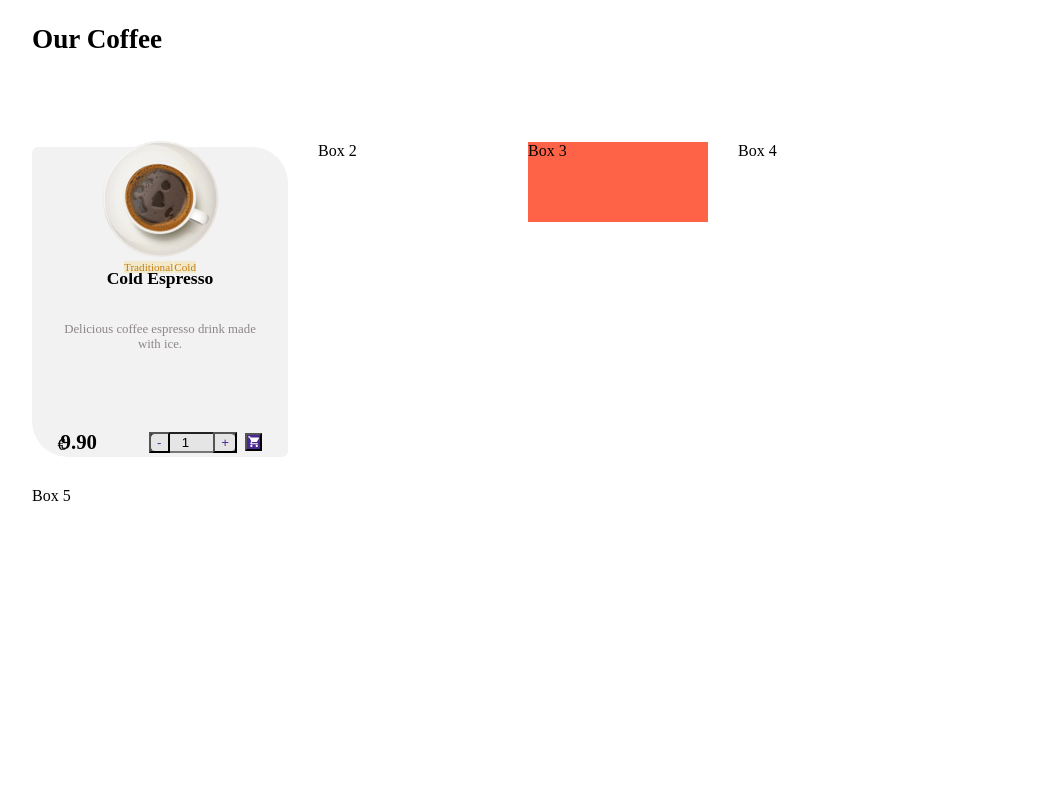
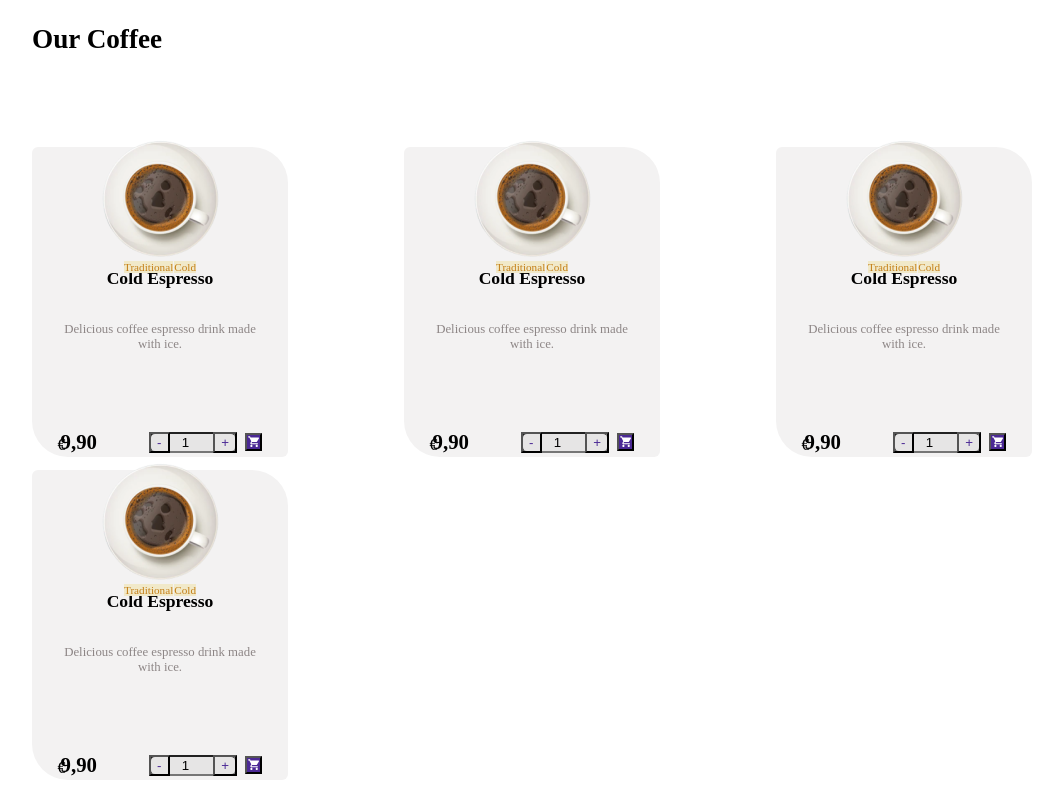
Before and after one commit to diebraga/delivery_coffee, a React (Vite) app: page / in a window 1280 px wide. Shown: the part 660-1469 px from the top of the page, without its empty margins (108-1171 px from the left). Before the commit the page ends 1256 px from the top, so only its background shows below. Built offline with nearby package versions, Linux system fonts and the light colour scheme; the HTML template or start-up script is replaced by a standard one.

Commit message:
card component

```diff
--- /dev/null
+++ b/src/components/OurCoffes/CoffeeCard.tsx
@@ -0,0 +1,114 @@
+import { Flex, Heading, Image, Tag, HStack, Text } from "@chakra-ui/react";
+import { QuantityForm } from "./QuantityForm";
+
+interface Tags {
+  label: string
+}
+
+interface Props {
+  imageSrc: string
+  tags: Tags[]
+  title: string
+  content: string
+  price: string
+}
+
+export function CoffeeCard({ imageSrc, tags, content, title, price }: Props) {
+  return (
+    <Flex
+      w='16rem'
+      h='19.375rem'
+      bg='#F3F2F2'
+      borderLeftRadius={'6px'}
+      borderRightRadius='36px'
+      borderBottomLeftRadius={'36px'}
+      borderBottomRightRadius='6px'
+      position={'relative'}
+      alignItems='center'
+      justify={'center'}
+      mt='5'
+      flexDir={'column'}
+    >
+      <Flex
+        position='absolute'
+        top='-1'
+        left={'68px'}
+        w={['120px']}
+        h={['120px']}
+        alignItems='center'
+        justify={'center'}
+        flexDir='column'
+      >
+        <Image
+          src={imageSrc}
+        />
+        <HStack
+          spacing={'1'}
+          mt='2'
+        >
+          {tags.map((tag, i) => {
+            return (
+              <Tag
+                size='sm'
+                bg='#F1E9C9'
+                color={'#C47F17'}
+                fontSize='0.7rem'
+                key={i}
+              >
+                {tag.label}
+              </Tag>
+            )
+          })}
+        </HStack>
+      </Flex>
+      <Flex
+        flexDir={'column'}
+        justify='center'
+        w='80%'
+        textAlign={'center'}
+        mt='9'
+      >
+        <Heading
+          as='h3'
+          fontWeight={'700'}
+          fontSize='1.1rem'
+          p='2'
+        >
+          {title}
+        </Heading>
+        <Text
+          fontSize={'0.8rem'}
+          color='#8D8686'
+        >
+          {content}
+        </Text>
+      </Flex>
+      <Flex
+        position={'absolute'}
+        bottom='3'
+        justify={'space-between'}
+        w='80%'
+      >
+        <Flex position={'relative'} pl='3'>
+          <Text
+            as='span'
+            position={'absolute'}
+            bottom='0.5'
+            left='0'
+          >
+            €
+          </Text>
+          <Text
+            as='span'
+            fontWeight={'800'}
+            fontSize='1.3rem'
+          >
+            {price}
+          </Text>
+        </Flex>
+        <Flex>
+          <QuantityForm />
+        </Flex>
+      </Flex>
+    </Flex>)
+}
--- a/src/components/OurCoffes/index.tsx
+++ b/src/components/OurCoffes/index.tsx
@@ -1,8 +1,10 @@
-import { Flex, Heading, Wrap, WrapItem, Image, Tag, HStack, Text } from "@chakra-ui/react";
+import { Flex, Heading, Wrap, WrapItem } from "@chakra-ui/react";
 import Cafe from '../../assets/coffee/cold_espresso.png'
-import { QuantityForm } from "./QuantityForm";
+import { useWindowSize } from "../../hooks/useWindowSize";
+import { CoffeeCard } from "./CoffeeCard";
 
 export function OurCoffes() {
+  const { width } = useWindowSize()
   return (
     <Flex
       flexDir={'column'}
@@ -14,127 +16,55 @@ export function OurCoffes() {
       >
         Our Coffee
       </Heading>
-      <Wrap spacing='30px' flex='1' mt='49px'>
+      <Wrap mt='49px' justify={width && width > 821 ? 'space-between' : 'space-around'}>
         <WrapItem>
-          <Flex
-            w='16rem'
-            h='19.375rem'
-            bg='#F3F2F2'
-            borderLeftRadius={'6px'}
-            borderRightRadius='36px'
-            borderBottomLeftRadius={'36px'}
-            borderBottomRightRadius='6px'
-            position={'relative'}
-            alignItems='center'
-            justify={'center'}
-            mt='5'
-            flexDir={'column'}
-          >
-            <Flex
-              position='absolute'
-              top='-1'
-              left={'68px'}
-              w={['120px']}
-              h={['120px']}
-              alignItems='center'
-              justify={'center'}
-              flexDir='column'
-            >
-              <Image
-                src={Cafe}
-              />
-              <HStack
-                spacing={'1'}
-                mt='2'
-              >
-                <Tag
-                  size='sm'
-                  bg='#F1E9C9'
-                  color={'#C47F17'}
-                  fontSize='0.7rem'
-                >
-                  Traditional
-                </Tag>
-                <Tag
-                  size='sm'
-                  bg='#F1E9C9'
-                  color={'#C47F17'}
-                  fontSize='0.7rem'
-                >
-                  Cold
-                </Tag>
-              </HStack>
-            </Flex>
-            <Flex
-              flexDir={'column'}
-              justify='center'
-              w='80%'
-              textAlign={'center'}
-              mt='9'
-            >
-              <Heading
-                as='h3'
-                fontWeight={'700'}
-                fontSize='1.1rem'
-                p='2'
-              >
-                Cold Espresso
-              </Heading>
-              <Text
-                fontSize={'0.8rem'}
-                color='#8D8686'
-              >
-                Delicious coffee espresso drink made with ice.
-              </Text>
-            </Flex>
-            <Flex
-              position={'absolute'}
-              bottom='3'
-              justify={'space-between'}
-              w='80%'
-            >
-              <Flex position={'relative'} pl='3'>
-                <Text
-                  as='span'
-                  position={'absolute'}
-                  bottom='0.5'
-                  left='0'
-                >
-                  €
-                </Text>
-                <Text
-                  as='span'
-                  fontWeight={'800'}
-                  fontSize='1.3rem'
-                >
-                  9.90
-                </Text>
-              </Flex>
-              <Flex>
-                <QuantityForm />
-              </Flex>
-            </Flex>
-          </Flex>
+          <CoffeeCard
+            imageSrc={Cafe}
+            tags={[
+              { label: 'Traditional' },
+              { label: 'Cold' }
+            ]}
+            title={'Cold Espresso'}
+            content={'Delicious coffee espresso drink made with ice.'}
+            price={'9,90'}
+          />
+        </WrapItem>
+
+        <WrapItem>
+          <CoffeeCard
+            imageSrc={Cafe}
+            tags={[
+              { label: 'Traditional' },
+              { label: 'Cold' }
+            ]}
+            title={'Cold Espresso'}
+            content={'Delicious coffee espresso drink made with ice.'}
+            price={'9,90'}
+          />
         </WrapItem>
         <WrapItem>
-          <Flex w='180px' h='80px' bg='green.200'>
-            Box 2
-          </Flex>
+          <CoffeeCard
+            imageSrc={Cafe}
+            tags={[
+              { label: 'Traditional' },
+              { label: 'Cold' }
+            ]}
+            title={'Cold Espresso'}
+            content={'Delicious coffee espresso drink made with ice.'}
+            price={'9,90'}
+          />
         </WrapItem>
         <WrapItem>
-          <Flex w='180px' h='80px' bg='tomato'>
-            Box 3
-          </Flex>
-        </WrapItem>
-        <WrapItem>
-          <Flex w='180px' h='80px' bg='blue.200'>
-            Box 4
-          </Flex>
-        </WrapItem>
-        <WrapItem>
-          <Flex w='180px' h='80px' bg='blackAlpha.500'>
-            Box 5
-          </Flex>
+          <CoffeeCard
+            imageSrc={Cafe}
+            tags={[
+              { label: 'Traditional' },
+              { label: 'Cold' }
+            ]}
+            title={'Cold Espresso'}
+            content={'Delicious coffee espresso drink made with ice.'}
+            price={'9,90'}
+          />
         </WrapItem>
       </Wrap>
     </Flex>
```
